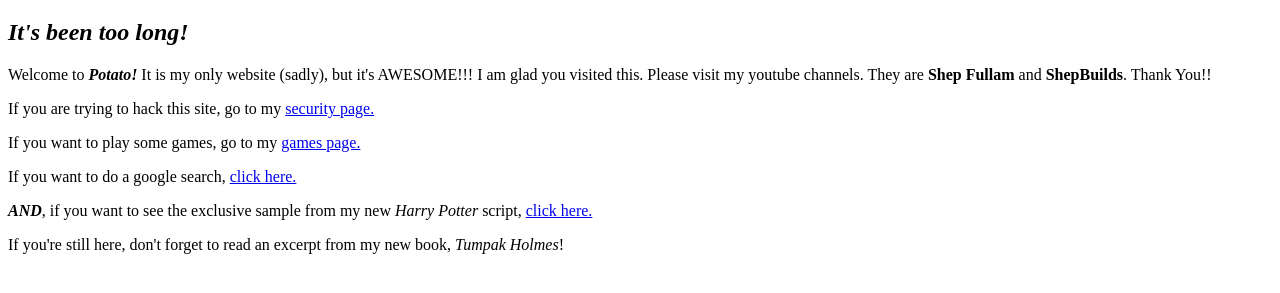
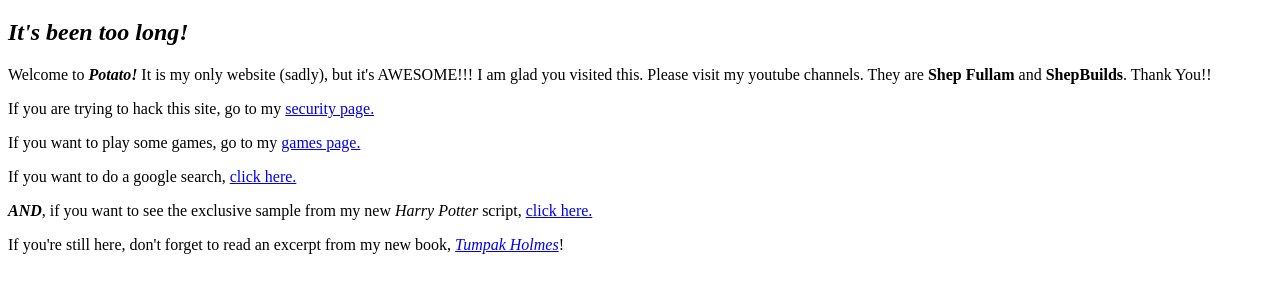
Before and after one commit to shepdev/shepdev.github.io, a plain HTML site: page index.html in a window 1280 px wide. Shown: the part 61-354 px from the top of the page. Drawn offline with Linux system fonts and the light colour scheme.

Commit message:
Update index.html

```diff
--- a/index.html
+++ b/index.html
@@ -18,6 +18,6 @@
   <p>If you want to play some games, go to my <a href="games.html">games page.</a></p>
   <p>If you want to do a google search, <a href="https://www.google.com/">click here.</a></p>
   <p><i><B>AND</i></b>, if you want to see the exclusive sample from my new <i>Harry Potter</i> script, <a href="harry_potter.html">click here.</a></p>
-  <p>If you're still here, don't forget to read an excerpt from my new book, <i>Tumpak Holmes</i>!</p>
+  <p>If you're still here, don't forget to read an excerpt from my new book, <i><a href="tumpak-holmes.html">Tumpak Holmes</a></i>!</p>
   </body>
 </html>
```
